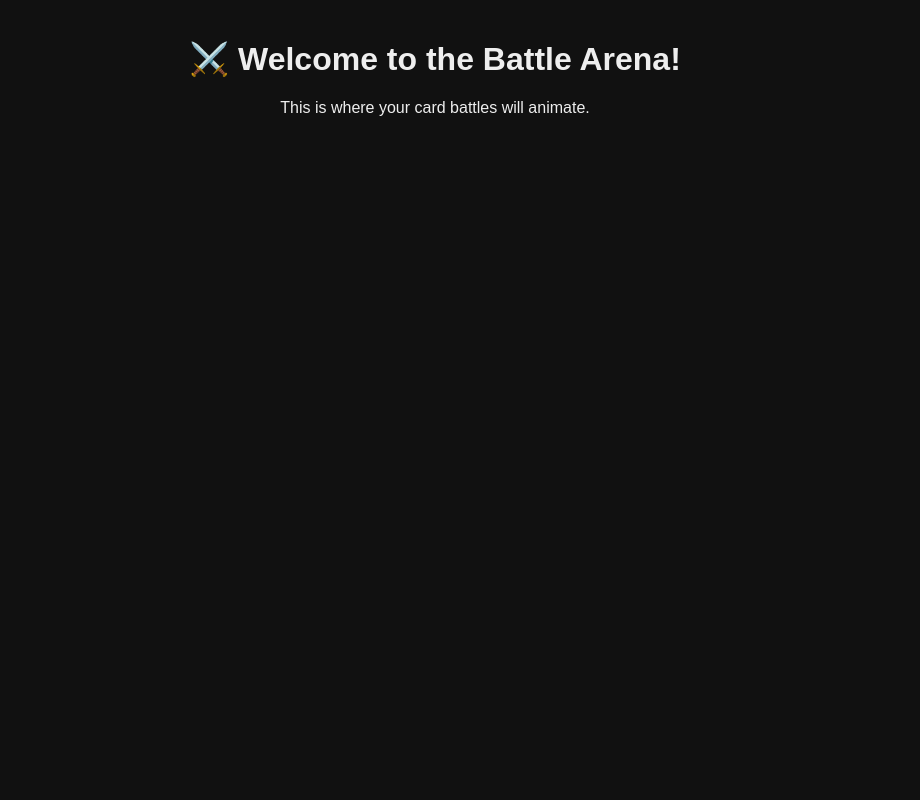
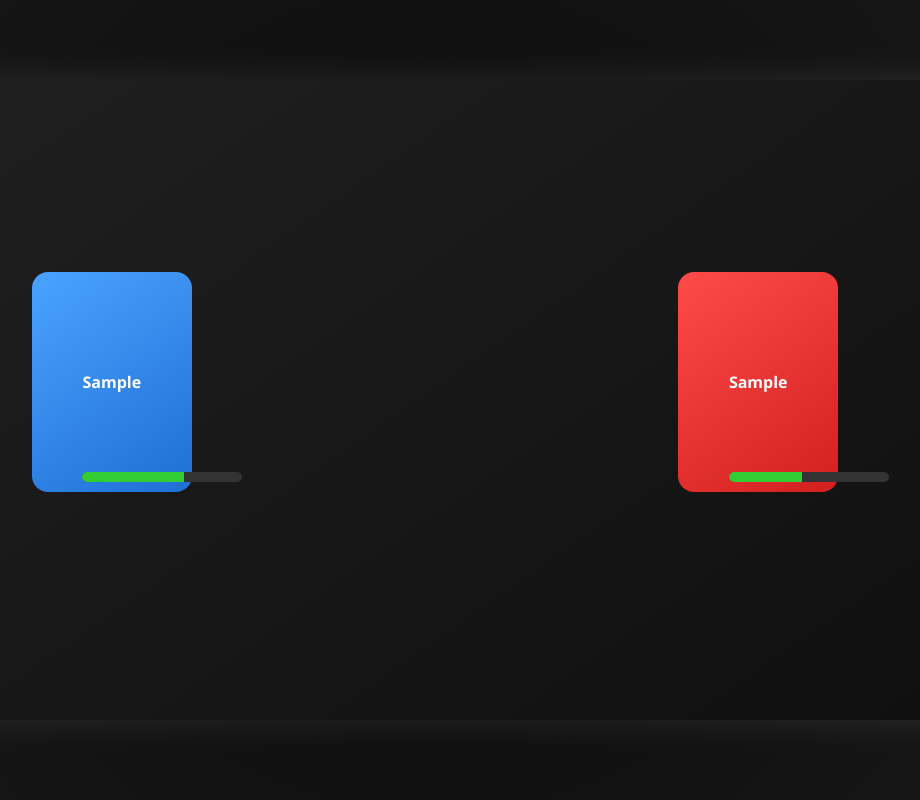
Before and after one commit to Urqkel/tg_card_battle_bot, a Python web app: template templates/battle.html in a window 1280 px wide. Shown: the whole page, without its empty margins (205-1125 px from the left). Run offline with Jinja, Linux system fonts and the light colour scheme; the template is opened without the code that fills it: most values are stand-ins (such as "Sample title", 1, 10 or a date in 2020).

Commit message:
Update battle.html

```diff
--- a/templates/battle.html
+++ b/templates/battle.html
@@ -1,15 +1,123 @@
 <!DOCTYPE html>
 <html lang="en">
 <head>
-  <meta charset="UTF-8">
-  <title>Battle Arena</title>
-  <style>
-    body { font-family: Arial, sans-serif; background: #111; color: #eee; text-align: center; }
-    h1 { margin-top: 40px; }
-  </style>
+<meta charset="UTF-8" />
+<meta name="viewport" content="width=device-width, initial-scale=1.0" />
+<title>PFP Battle Replay</title>
+<style>
+  body {
+    margin: 0;
+    overflow: hidden;
+    background: radial-gradient(circle at center, #0a0a0a 0%, #181818 100%);
+    display: flex;
+    justify-content: center;
+    align-items: center;
+    height: 100vh;
+    color: white;
+    font-family: 'Segoe UI', sans-serif;
+  }
+  #arena {
+    width: 90vw;
+    height: 80vh;
+    position: relative;
+    overflow: hidden;
+    border-radius: 20px;
+    box-shadow: 0 0 40px rgba(255, 255, 255, 0.1);
+    background: linear-gradient(145deg, #202020, #0f0f0f);
+  }
+  .card {
+    width: 160px;
+    height: 220px;
+    border-radius: 16px;
+    position: absolute;
+    top: 30%;
+    display: flex;
+    justify-content: center;
+    align-items: center;
+    font-weight: bold;
+    color: white;
+  }
+  .p1 {
+    left: 15%;
+    background: linear-gradient(145deg, #4aa3ff, #1f6ed4);
+  }
+  .p2 {
+    right: 15%;
+    background: linear-gradient(145deg, #ff4a4a, #d41f1f);
+  }
+  .hp-bar {
+    width: 160px;
+    height: 10px;
+    background: #333;
+    border-radius: 5px;
+    overflow: hidden;
+    position: absolute;
+    bottom: 10px;
+  }
+  .hp {
+    height: 100%;
+    background: limegreen;
+    transition: width 0.4s ease;
+  }
+  #result {
+    position: absolute;
+    top: 40%;
+    width: 100%;
+    text-align: center;
+    font-size: 3em;
+    font-weight: bold;
+    opacity: 0;
+    transition: opacity 0.5s ease;
+  }
+</style>
 </head>
 <body>
-  <h1>⚔️ Welcome to the Battle Arena!</h1>
-  <p>This is where your card battles will animate.</p>
+  <div id="arena">
+    <div class="card p1">
+      <div>
+        <div id="name1">{{ battle.player1 }}</div>
+        <div class="hp-bar"><div id="hp1" class="hp" style="width:100%"></div></div>
+      </div>
+    </div>
+    <div class="card p2">
+      <div>
+        <div id="name2">{{ battle.player2 }}</div>
+        <div class="hp-bar"><div id="hp2" class="hp" style="width:100%"></div></div>
+      </div>
+    </div>
+    <div id="result">Winner: {{ battle.player1 }}</div>
+  </div>
+
+<script>
+  const hp1 = document.getElementById('hp1');
+  const hp2 = document.getElementById('hp2');
+  const result = document.getElementById('result');
+  const name1 = "{{ battle.player1 }}";
+  const name2 = "{{ battle.player2 }}";
+
+  function attack(attacker, defender, damage) {
+    const target = document.getElementById(defender);
+    const newWidth = Math.max(0, parseFloat(target.style.width) - damage);
+    target.style.width = newWidth + "%";
+  }
+
+  async function battleSequence() {
+    for (let i = 0; i < 4; i++) {
+      await new Promise(r => setTimeout(r, 800));
+      attack("hp1", "hp2", Math.random() * 25);
+      await new Promise(r => setTimeout(r, 800));
+      attack("hp2", "hp1", Math.random() * 25);
+    }
+    setTimeout(() => {
+      const hp1Val = parseFloat(hp1.style.width);
+      const hp2Val = parseFloat(hp2.style.width);
+      const winner = hp1Val > hp2Val ? name1 : name2;
+      result.textContent = `🏆 Winner: ${winner}!`;
+      result.style.opacity = 1;
+    }, 1000);
+  }
+
+  window.onload = battleSequence;
+</script>
 </body>
 </html>
```
